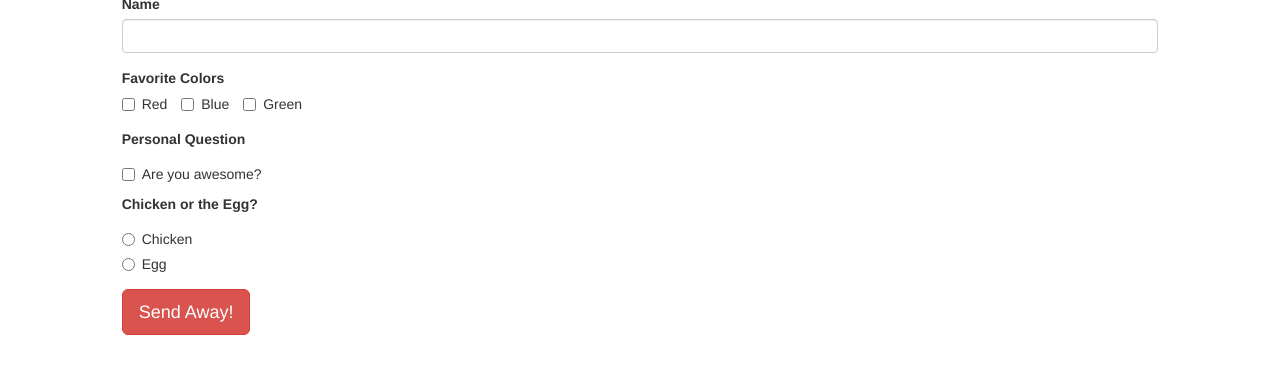
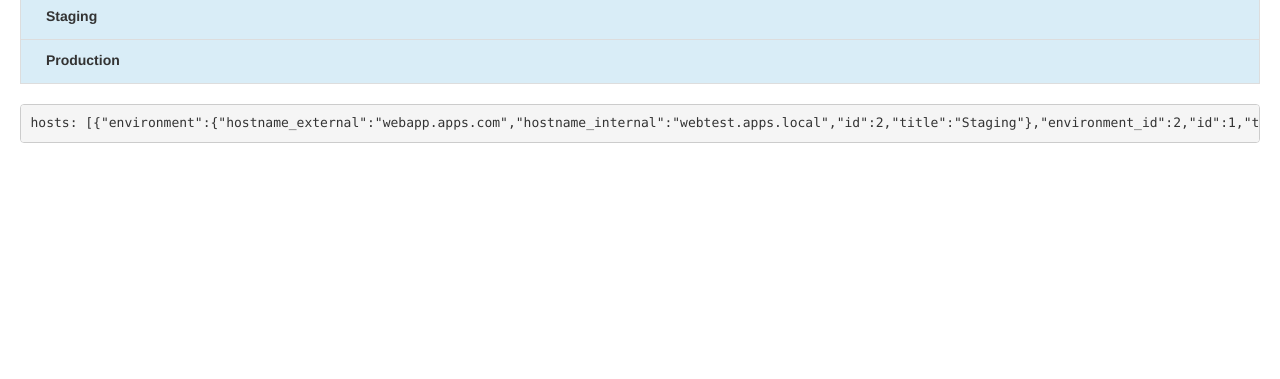
Before and after one commit to sylvrebos5123/checkboxlist, a plain HTML site: page index.html in a window 1280 px wide. Shown: the part 119-498 px from the top of the page. Drawn offline with nearby package versions, Linux system fonts and the light colour scheme.

Commit message:
Checkboxlist + hosts.json

```diff
--- a/app.js
+++ b/app.js
@@ -1,8 +1,46 @@
-var formApp = angular.module('formApp', [])
+angular
+    .module('App',[])
+    .controller('MainCtrl',function($scope,$http){
 
-    .controller('formController', function($scope) {
 
-        // we will store our form data in this object
-        $scope.formData = {};
 
+        $http.get("hosts.json")
+        .then(function(response) {
+            $scope.hosts = response.data;
+        });
+
+
+        $scope.records = [
+        {"id":1,"name":"Dev"},
+        {"id":2,"name":"Staging"},
+        {"id":3,"name":"Production"},
+        ];
+
+        $scope.selected ={};
+
+        for(x in $scope.records){
+
+            console.log($scope.records[x].id);
+            $scope.selected[$scope.records[x].id]=true;
+
+        }
+
+        $scope.minSelected = function(){
+            var count = 0;
+            for(x in $scope.selected){
+                if($scope.selected[x])
+                {
+                    count++;
+                    $scope.item=x;
+                }
+
+            }
+
+            if(count === 0){
+
+              $scope.selected[$scope.item]=true;
+            }
+            //return (count===3) ? true : false;
+
+        };
     });
--- /dev/null
+++ b/hosts.json
@@ -0,0 +1,123 @@
+[
+    {
+        "environment": {
+            "hostname_external": "webapp.apps.com",
+            "hostname_internal": "webtest.apps.local",
+            "id": 2,
+            "title": "Staging"
+        },
+        "environment_id": 2,
+        "id": 1,
+        "title": "test01"
+    },
+    {
+        "environment": {
+            "hostname_external": null,
+            "hostname_internal": "webapp.apps.local",
+            "id": 1,
+            "title": "Production"
+        },
+        "environment_id": 1,
+        "id": 2,
+        "title": "prodsql1"
+    },
+    {
+        "environment": {
+            "hostname_external": "webapp.apps.com",
+            "hostname_internal": "webtest.apps.local",
+            "id": 2,
+            "title": "Staging"
+        },
+        "environment_id": 2,
+        "id": 3,
+        "title": "me_localdev"
+    },
+    {
+        "environment": {
+            "hostname_external": "webapp.apps.com",
+            "hostname_internal": "webtest.apps.local",
+            "id": 2,
+            "title": "Staging"
+        },
+        "environment_id": 2,
+        "id": 4,
+        "title": "prodweb01"
+    },
+    {
+        "environment": {
+            "hostname_external": "webapp.apps.com",
+            "hostname_internal": "webtest.apps.local",
+            "id": 2,
+            "title": "Staging"
+        },
+        "environment_id": 2,
+        "id": 5,
+        "title": "stageweb01"
+    },
+    {
+        "environment": {
+            "hostname_external": null,
+            "hostname_internal": "webapp.apps.local",
+            "id": 1,
+            "title": "Production"
+        },
+        "environment_id": 1,
+        "id": 6,
+        "title": "appserver01"
+    },
+    {
+        "environment": {
+            "hostname_external": "webapp.apps.com",
+            "hostname_internal": "webtest.apps.local",
+            "id": 2,
+            "title": "Staging"
+        },
+        "environment_id": 2,
+        "id": 7,
+        "title": "generic"
+    },
+    {
+        "environment": {
+            "hostname_external": null,
+            "hostname_internal": "webapp.apps.local",
+            "id": 1,
+            "title": "Production"
+        },
+        "environment_id": 1,
+        "id": 8,
+        "title": "bosssrv"
+    },
+    {
+        "environment": {
+            "hostname_external": "webapp.apps.com",
+            "hostname_internal": "webtest.apps.local",
+            "id": 2,
+            "title": "Dev"
+        },
+        "environment_id": 2,
+        "id": 9,
+        "title": "devsql01"
+    },
+    {
+        "environment": {
+            "hostname_external": "webapp.apps.com",
+            "hostname_internal": "webtest.apps.local",
+            "id": 2,
+            "title": "Staging"
+        },
+        "environment_id": 2,
+        "id": 10,
+        "title": "stagesql01"
+    },
+    {
+        "environment": {
+            "hostname_external": "webapp.apps.com",
+            "hostname_internal": "webtest.apps.local",
+            "id": 2,
+            "title": "Dev"
+        },
+        "environment_id": 2,
+        "id": 11,
+        "title": "test"
+    }
+]
--- a/index.html
+++ b/index.html
@@ -5,88 +5,43 @@
     <!-- CSS -->
     <!-- load up bootstrap and add some spacing -->
     <link rel="stylesheet" href="//netdna.bootstrapcdn.com/bootstrap/3.1.1/css/bootstrap.min.css">
-    <style>
-        body         { padding-top:50px; }
-        form, pre    { margin-bottom:50px; }
-    </style>
+    <link rel="stylesheet" href="style.css">
 
     <!-- JS -->
     <!-- load up angular and our custom script -->
-    <script src="http://code.angularjs.org/1.2.13/angular.js"></script>
+    <script src="https://ajax.googleapis.com/ajax/libs/angularjs/1.0.2/angular.js"></script>
     <script src="app.js"></script>
 </head>
 
 <!-- apply our angular app and controller -->
-<body ng-app="formApp" ng-controller="formController">
-<div class="col-xs-12 col-sm-10 col-sm-offset-1">
+<body ng-app="App">
+    <div ng-controller="MainCtrl">
+        <pre>{{item}} - selected = {{selected}}</pre>
+        <table class="table table-bordered table-striped">
+            <colgroup>
+                <col style="width:20px"/>
+                <col/>
+            </colgroup>
+            <tbody>
+                <tr
+                    ng-repeat="record in records"
+                    ng-class="{info:selected[record.id], warning:!selected[record.id] && minSelected()}">
+                    <td>
+                        <input
+                            type="checkbox"
+                            ng-model="selected[record.id]"
+                            id="{{record.id}}"/>
 
-    <h2>Angular Checkboxes and Radio Buttons</h2>
+                        <label for="{{record.id}}">
+                            {{record.name}}
+                        </label>
+                    </td>
+                </tr>
+            </tbody>
+        </table>
 
-    <form>
-
-        <!-- NAME INPUT -->
-        <div class="form-group">
-            <label>Name</label>
-            <input type="text" class="form-control" name="name" ng-model="formData.name">
-        </div>
-
-        <!-- MULTIPLE CHECKBOXES -->
-        <label>Favorite Colors</label>
-        <div class="form-group">
-            <label class="checkbox-inline">
-                <input type="checkbox" name="favoriteColors" ng-model="formData.colors.red"> Red
-            </label>
-            <label class="checkbox-inline">
-                <input type="checkbox" name="favoriteColors" ng-model="formData.colors.blue"> Blue
-            </label>
-            <label class="checkbox-inline">
-                <input type="checkbox" name="favoriteColors" ng-model="formData.colors.green"> Green
-            </label>
-        </div>
-
-        <!-- CUSTOM VALUE CHECKBOXES -->
-        <label>Personal Question</label>
-        <div class="checkbox">
-            <label>
-                <input type="checkbox" name="awesome" ng-model="formData.awesome" ng-true-value="ofCourse" ng-false-value="iWish">
-                Are you awesome?
-            </label>
-        </div>
-
-        <!-- RADIO BUTTONS -->
-        <label>Chicken or the Egg?</label>
-        <div class="form-group">
-            <div class="radio">
-                <label>
-                    <input type="radio" name="chickenEgg" value="chicken" ng-model="formData.chickenEgg">
-                    Chicken
-                </label>
-            </div>
-            <div class="radio">
-                <label>
-                    <input type="radio" name="chickenEgg" value="egg" ng-model="formData.chickenEgg">
-                    Egg
-                </label>
-            </div>
-        </div>
-
-        <button type="submit" class="btn btn-danger btn-lg">Send Away!</button>
-
-    </form>
-
-    <!-- SHOW OFF OUR FORMDATA OBJECT -->
-    <h2>Sample Form Object</h2>
-    <pre>
-        {{ formData }}
-    </pre>
-
-    <footer class="text-center">
-        <p>View the <a href="http://scotch.io/tutorials/javascript/handling-checkboxes-and-radio-buttons-in-angular-forms">tutorial</a> by <a href="http://scotch.io">scotch.io</a></p>
-
-        <h4>Other Angular Form Tutorials</h4>
-        <p><a href="http://scotch.io/tutorials/javascript/submitting-ajax-forms-the-angularjs-way">Submitting AJAX Forms: The AngularJS Way</a></p>
-        <p><a href="http://scotch.io/tutorials/javascript/angularjs-form-validation">AngularJS Form Validation</a></p>
-    </footer>
+        <pre>hosts: {{hosts}}</pre>
+    </div>
 
 </div>
 </body>
--- /dev/null
+++ b/style.css
@@ -0,0 +1,6 @@
+body{padding:20px;}
+.warning{font-style:italic;color:#999;}
+
+input[type="checkbox"]{
+    visibility: hidden;
+}
```
